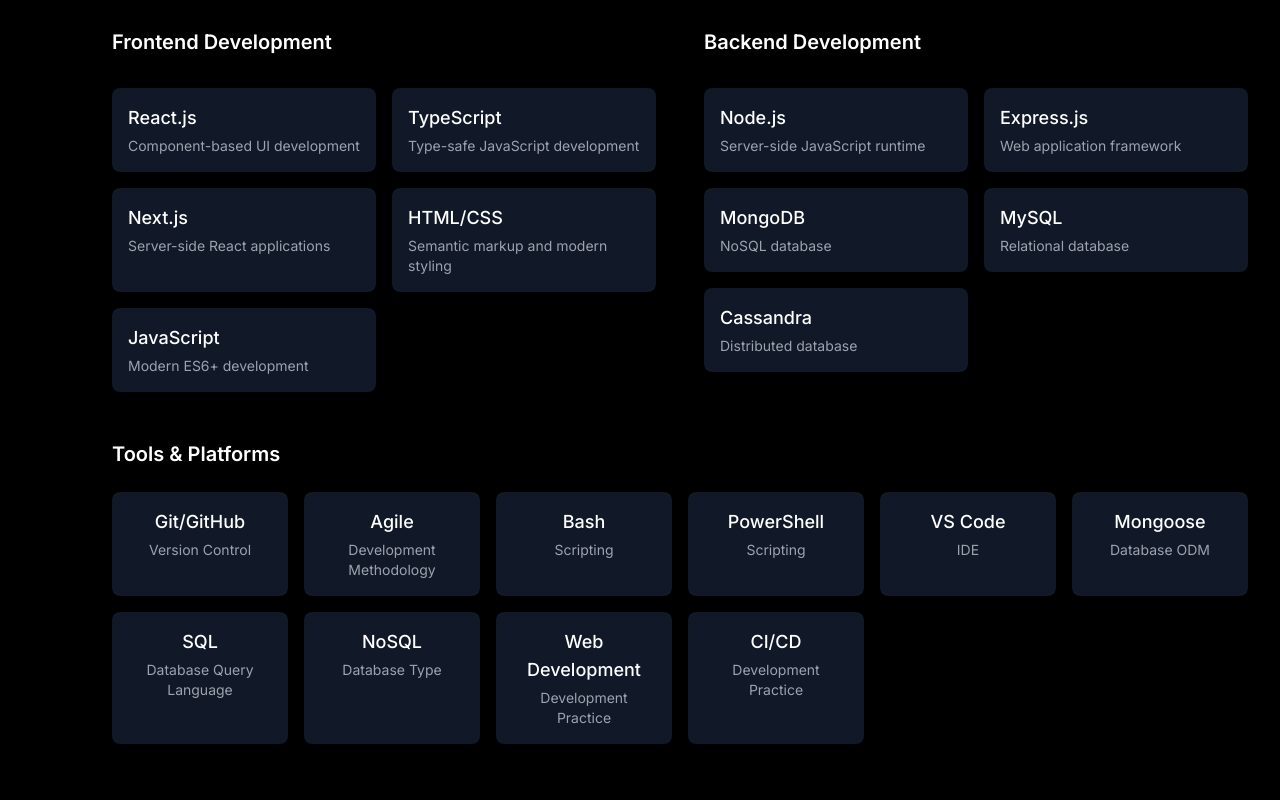
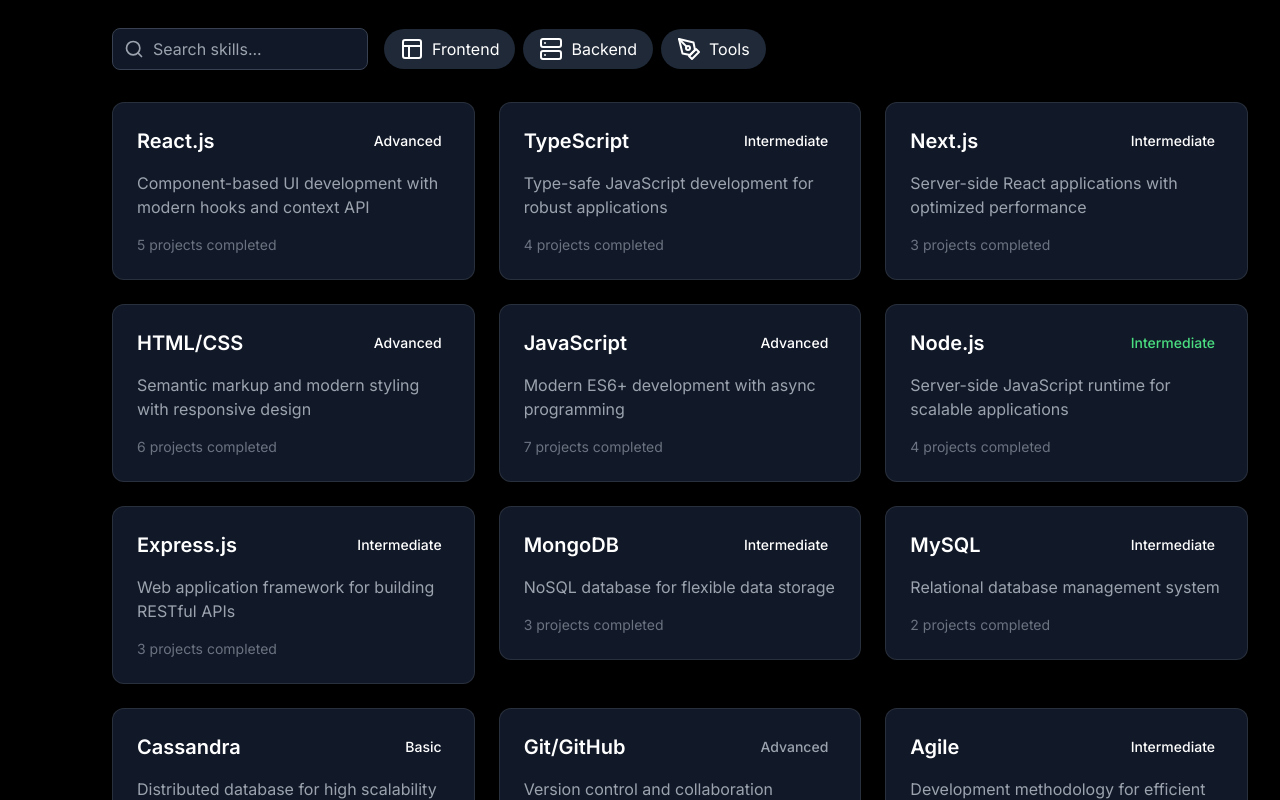
Before and after one commit to adityapatel0209/Portfolio, a React (Vite) app: page / in a window 1280 px wide. Shown: the part 2040-2840 px from the top of the page. Built offline with nearby package versions, Linux system fonts and the light colour scheme.

Commit message:
Update Skills component with new interactive design

```diff
--- a/src/components/sections/Skills.tsx
+++ b/src/components/sections/Skills.tsx
@@ -1,12 +1,22 @@
-import React, { useEffect, useRef } from 'react';
+import React, { useEffect, useRef, useState } from 'react';
+import { Layout, Server, PenTool as Tool, Search } from 'lucide-react';
 import { skillsData } from '../../data/portfolioData';
 
 interface SkillsProps {
   setActiveSection: (section: string) => void;
 }
 
+const iconMap = {
+  Layout: Layout,
+  Server: Server,
+  Tool: Tool,
+};
+
 const Skills: React.FC<SkillsProps> = ({ setActiveSection }) => {
   const sectionRef = useRef<HTMLDivElement>(null);
+  const [searchTerm, setSearchTerm] = useState('');
+  const [selectedCategories, setSelectedCategories] = useState<string[]>([]);
+  const [hoveredSkill, setHoveredSkill] = useState<string | null>(null);
 
   useEffect(() => {
     const observer = new IntersectionObserver(
@@ -29,6 +39,33 @@
     };
   }, [setActiveSection]);
 
+  const getIcon = (iconName: string) => {
+    const IconComponent = iconMap[iconName as keyof typeof iconMap];
+    return IconComponent ? <IconComponent size={24} /> : null;
+  };
+
+  const toggleCategory = (categoryName: string) => {
+    setSelectedCategories(prev =>
+      prev.includes(categoryName)
+        ? prev.filter(c => c !== categoryName)
+        : [...prev, categoryName]
+    );
+  };
+
+  const allSkills = skillsData.categories.flatMap(category =>
+    category.items.map(item => ({
+      ...item,
+      category: category.name
+    }))
+  );
+
+  const filteredSkills = allSkills.filter(skill => {
+    const matchesSearch = skill.name.toLowerCase().includes(searchTerm.toLowerCase()) ||
+                         skill.description.toLowerCase().includes(searchTerm.toLowerCase());
+    const matchesCategory = selectedCategories.length === 0 || selectedCategories.includes(skill.category);
+    return matchesSearch && matchesCategory;
+  });
+
   return (
     <div ref={sectionRef} className="flex flex-col justify-center w-full max-w-6xl mx-auto">
       <div className="space-y-12">
@@ -36,56 +73,79 @@
           <h2 className="text-3xl md:text-4xl font-bold">Skills & Technologies</h2>
           <div className="w-16 h-1 bg-white mt-4"></div>
           <p className="text-gray-300 mt-6 max-w-2xl">
-            I've worked with a variety of technologies in the web development world.
-            From front-end to back-end, here's my technical expertise:
+            My technical expertise spans across various domains of web development,
+            from frontend frameworks to backend technologies and development tools.
           </p>
         </div>
 
-        <div className="grid grid-cols-1 md:grid-cols-2 gap-12">
-          <div className="space-y-8 slide-in-left">
-            <h3 className="text-xl font-semibold">Frontend Development</h3>
-            <div className="grid grid-cols-2 gap-4">
-              {skillsData.frontend.map((skill, index) => (
-                <div
-                  key={skill.name}
-                  className="bg-gray-900 p-4 rounded-lg hover:bg-gray-800 transition-all duration-300 transform hover:-translate-y-1"
-                  style={{ animationDelay: `${0.1 * index}s` }}
+        <div className="space-y-8">
+          {/* Search and Filter */}
+          <div className="flex flex-col md:flex-row gap-4 items-center">
+            <div className="relative w-full md:w-64">
+              <Search className="absolute left-3 top-1/2 -translate-y-1/2 text-gray-400" size={20} />
+              <input
+                type="text"
+                placeholder="Search skills..."
+                value={searchTerm}
+                onChange={(e) => setSearchTerm(e.target.value)}
+                className="w-full pl-10 pr-4 py-2 bg-gray-900 rounded-lg border border-gray-700 focus:outline-none focus:border-white/40 transition-colors"
+              />
+            </div>
+            <div className="flex flex-wrap gap-2">
+              {skillsData.categories.map((category) => (
+                <button
+                  key={category.name}
+                  onClick={() => toggleCategory(category.name)}
+                  className={`px-4 py-2 rounded-full transition-all duration-300 flex items-center gap-2
+                    ${selectedCategories.includes(category.name)
+                      ? 'bg-white text-black shadow-[0_0_15px_rgba(255,255,255,0.3)]'
+                      : 'bg-gray-800 text-white hover:bg-gray-700'}`}
                 >
-                  <div className="text-lg font-medium">{skill.name}</div>
-                  <div className="text-sm text-gray-400 mt-1">{skill.description}</div>
-                </div>
+                  {getIcon(category.icon)}
+                  <span>{category.name}</span>
+                </button>
               ))}
             </div>
           </div>
 
-          <div className="space-y-8 slide-in-right">
-            <h3 className="text-xl font-semibold">Backend Development</h3>
-            <div className="grid grid-cols-2 gap-4">
-              {skillsData.backend.map((skill, index) => (
+          {/* Skills Grid */}
+          <div className="grid grid-cols-1 md:grid-cols-2 lg:grid-cols-3 gap-6">
+            {filteredSkills.map((skill) => (
               <div
                 key={skill.name}
-                  className="bg-gray-900 p-4 rounded-lg hover:bg-gray-800 transition-all duration-300 transform hover:-translate-y-1"
-                  style={{ animationDelay: `${0.1 * index}s` }}
+                className={`group cursor-pointer transform transition-all duration-500 ${
+                  hoveredSkill === skill.name ? 'scale-105' : ''
+                }`}
+                onMouseEnter={() => setHoveredSkill(skill.name)}
+                onMouseLeave={() => setHoveredSkill(null)}
               >
-                  <div className="text-lg font-medium">{skill.name}</div>
-                  <div className="text-sm text-gray-400 mt-1">{skill.description}</div>
+                <div className="relative bg-gray-900 rounded-xl p-6 border border-white/10 overflow-hidden">
+                  {/* Animated gradient background */}
+                  <div className={`absolute inset-0 bg-gradient-to-br from-${skill.color}-500/20 to-${skill.color}-700/20
+                    opacity-0 group-hover:opacity-100 transition-opacity duration-500`} />
+
+                  {/* Glowing effect */}
+                  <div className={`absolute -inset-px bg-gradient-to-r from-${skill.color}-500 to-${skill.color}-700
+                    rounded-xl opacity-0 group-hover:opacity-30 blur transition-all duration-500`} />
+
+                  <div className="relative z-10">
+                    <div className="flex justify-between items-start mb-4">
+                      <h3 className="text-xl font-semibold">{skill.name}</h3>
+                      <span className={`text-${skill.color}-400 text-sm font-medium px-2 py-1 rounded-full bg-${skill.color}-500/10`}>
+                        {skill.level}
+                      </span>
                     </div>
-              ))}
+
+                    <p className="text-gray-400 mb-4">{skill.description}</p>
+
+                    <div className="flex items-center justify-between">
+                      <span className="text-sm text-gray-500">
+                        {skill.projects} projects completed
+                      </span>
+                      <div className={`w-2 h-2 rounded-full bg-${skill.color}-400 animate-pulse`} />
                     </div>
                   </div>
                 </div>
-
-        <div className="space-y-6 fade-in">
-          <h3 className="text-xl font-semibold">Tools & Platforms</h3>
-          <div className="grid grid-cols-2 sm:grid-cols-3 md:grid-cols-4 lg:grid-cols-6 gap-4">
-            {skillsData.tools.map((tool, index) => (
-              <div
-                key={tool.name}
-                className="bg-gray-900 p-4 rounded-lg hover:bg-gray-800 transition-all duration-300 transform hover:-translate-y-1 text-center"
-                style={{ animationDelay: `${0.05 * index}s` }}
-              >
-                <div className="text-lg font-medium">{tool.name}</div>
-                <div className="text-sm text-gray-400 mt-1">{tool.category}</div>
               </div>
             ))}
           </div>
--- a/src/data/portfolioData.ts
+++ b/src/data/portfolioData.ts
@@ -1,60 +1,129 @@
 // Skills data
 export const skillsData = {
-  frontend: [
+  categories: [
+    {
+      name: 'Frontend',
+      icon: 'Layout',
+      items: [
         {
           name: 'React.js',
-      description: 'Component-based UI development'
+          description: 'Component-based UI development with modern hooks and context API',
+          level: 'Advanced',
+          color: 'blue',
+          projects: 5
         },
         {
           name: 'TypeScript',
-      description: 'Type-safe JavaScript development'
+          description: 'Type-safe JavaScript development for robust applications',
+          level: 'Intermediate',
+          color: 'indigo',
+          projects: 4
         },
         {
           name: 'Next.js',
-      description: 'Server-side React applications'
+          description: 'Server-side React applications with optimized performance',
+          level: 'Intermediate',
+          color: 'purple',
+          projects: 3
         },
         {
           name: 'HTML/CSS',
-      description: 'Semantic markup and modern styling'
+          description: 'Semantic markup and modern styling with responsive design',
+          level: 'Advanced',
+          color: 'orange',
+          projects: 6
         },
         {
           name: 'JavaScript',
-      description: 'Modern ES6+ development'
+          description: 'Modern ES6+ development with async programming',
+          level: 'Advanced',
+          color: 'yellow',
+          projects: 7
         }
-  ],
-  backend: [
+      ]
+    },
+    {
+      name: 'Backend',
+      icon: 'Server',
+      items: [
         {
           name: 'Node.js',
-      description: 'Server-side JavaScript runtime'
+          description: 'Server-side JavaScript runtime for scalable applications',
+          level: 'Intermediate',
+          color: 'green',
+          projects: 4
         },
         {
           name: 'Express.js',
-      description: 'Web application framework'
+          description: 'Web application framework for building RESTful APIs',
+          level: 'Intermediate',
+          color: 'teal',
+          projects: 3
         },
         {
           name: 'MongoDB',
-      description: 'NoSQL database'
+          description: 'NoSQL database for flexible data storage',
+          level: 'Intermediate',
+          color: 'emerald',
+          projects: 3
         },
         {
           name: 'MySQL',
-      description: 'Relational database'
+          description: 'Relational database management system',
+          level: 'Intermediate',
+          color: 'cyan',
+          projects: 2
         },
         {
           name: 'Cassandra',
-      description: 'Distributed database'
+          description: 'Distributed database for high scalability',
+          level: 'Basic',
+          color: 'sky',
+          projects: 1
         }
-  ],
-  tools: [
-    { name: 'Git/GitHub', category: 'Version Control' },
-    { name: 'Agile', category: 'Development Methodology' },
-    { name: 'Bash', category: 'Scripting' },
-    { name: 'PowerShell', category: 'Scripting' },
-    { name: 'VS Code', category: 'IDE' },
-    { name: 'Mongoose', category: 'Database ODM' },
-    { name: 'SQL', category: 'Database Query Language' },
-    { name: 'NoSQL', category: 'Database Type' },
-    { name: 'Web Development', category: 'Development Practice' },
-    { name: 'CI/CD', category: 'Development Practice' }
+      ]
+    },
+    {
+      name: 'Tools',
+      icon: 'Tool',
+      items: [
+        {
+          name: 'Git/GitHub',
+          description: 'Version control and collaboration platform',
+          level: 'Advanced',
+          color: 'gray',
+          projects: 8
+        },
+        {
+          name: 'Agile',
+          description: 'Development methodology for efficient project management',
+          level: 'Intermediate',
+          color: 'slate',
+          projects: 4
+        },
+        {
+          name: 'VS Code',
+          description: 'Integrated development environment',
+          level: 'Advanced',
+          color: 'zinc',
+          projects: 8
+        },
+        {
+          name: 'Mongoose',
+          description: 'MongoDB object modeling tool',
+          level: 'Intermediate',
+          color: 'stone',
+          projects: 3
+        },
+        {
+          name: 'CI/CD',
+          description: 'Continuous Integration and Deployment practices',
+          level: 'Intermediate',
+          color: 'neutral',
+          projects: 3
+        }
+      ]
+    }
   ]
 };
 
```
Lines whose indentation alone changed are shown as unchanged.
